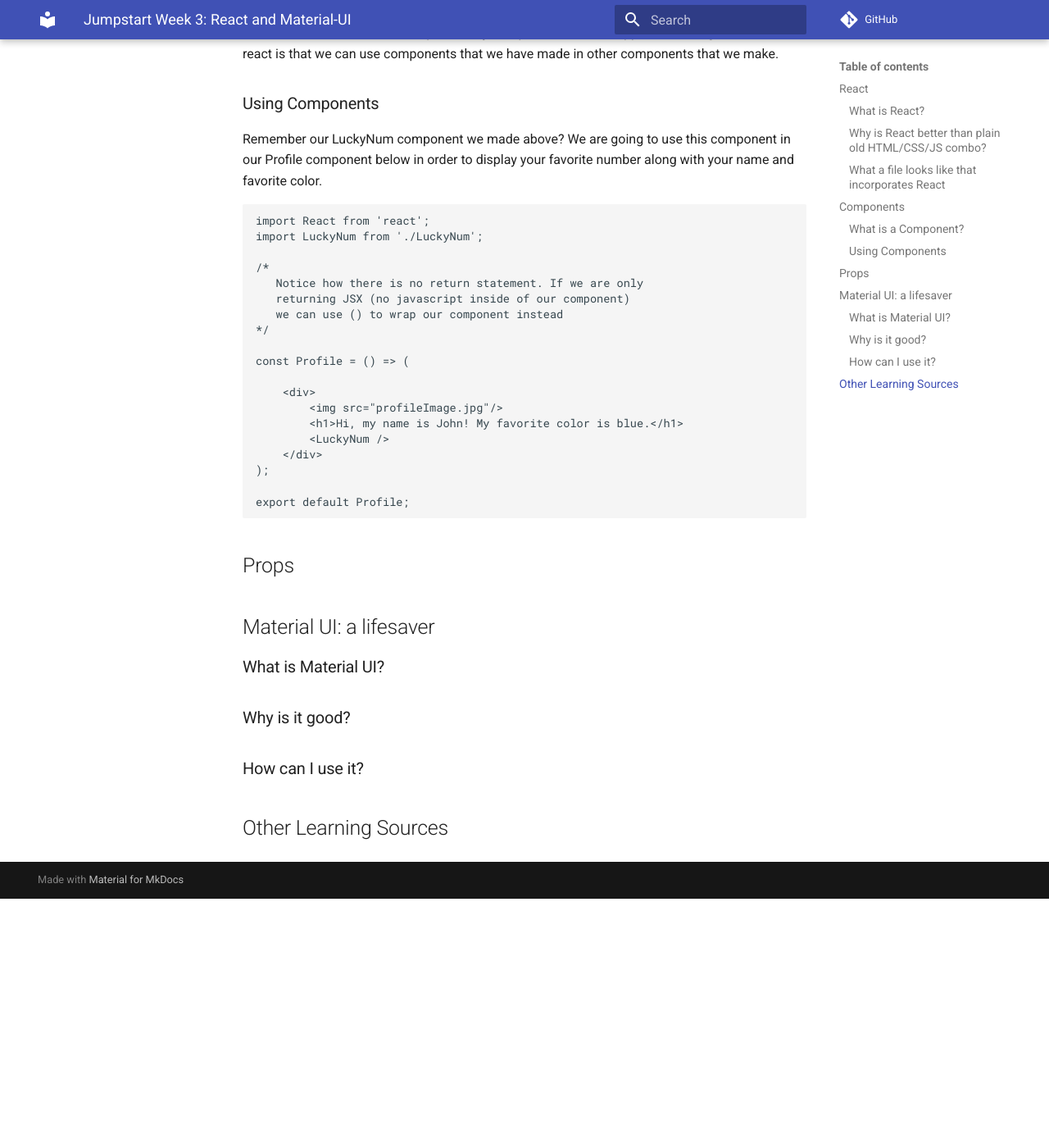
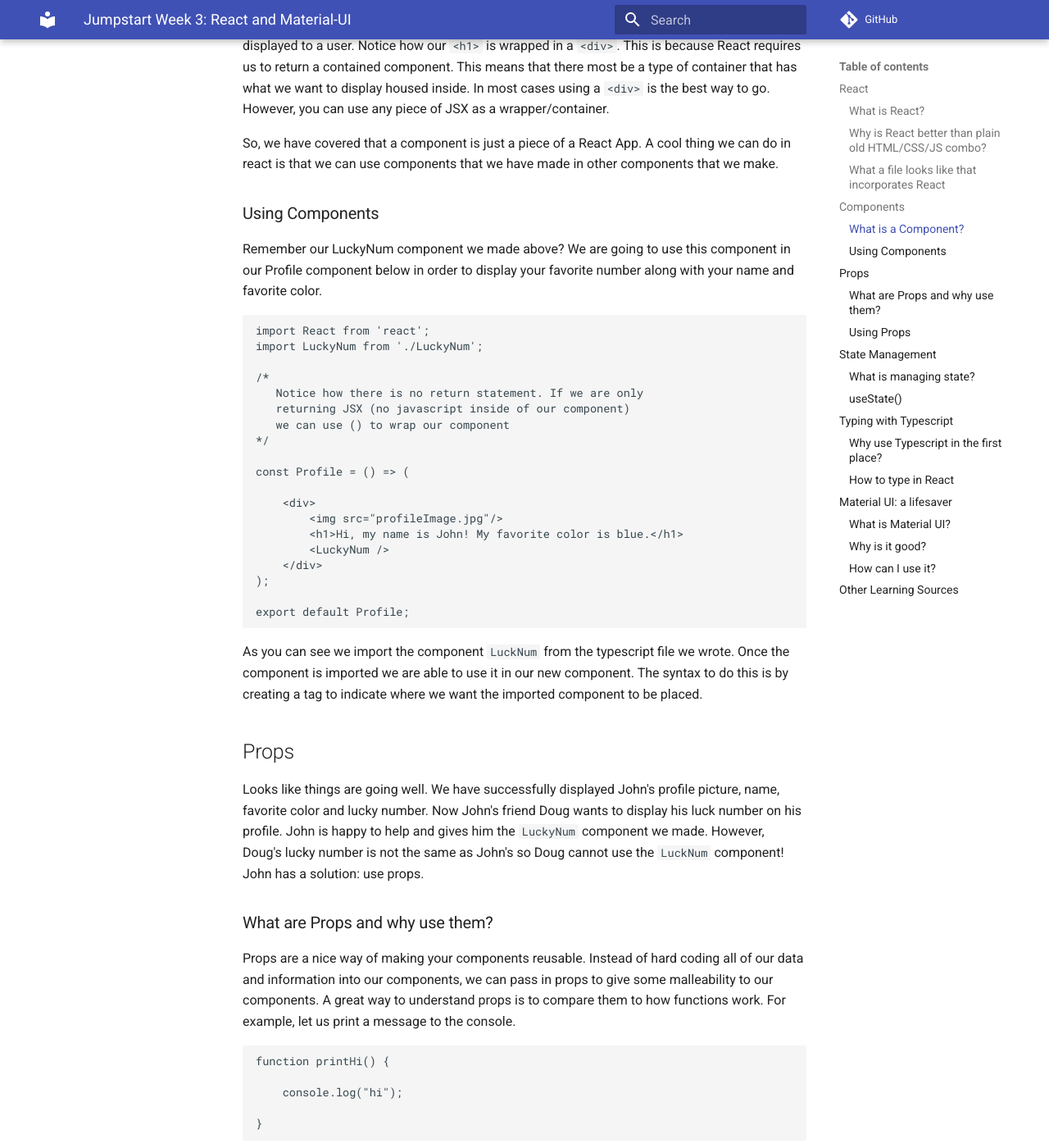
Before and after one commit to Code-4-Community/learning-resources, an MkDocs documentation site: the page built from docs/week-3.md, in a window 1280 px wide and 1400 px high, scrolled down 2136 px. Shown: the whole window at 82% size. Built offline with MkDocs 1.6.1 and Material for MkDocs 9.7.7, drawn with Linux system fonts in a browser that asks for light colours; comment, search, counter and statistics services are not loaded; before the commit the page ends 3232 px from its top, so only the background shows below that; some of the changed text lies outside the part shown.

Commit message:
only have useState, typing and material-ui left

````diff
--- a/docs/week-3.md
+++ b/docs/week-3.md
@@ -6,6 +6,10 @@
 and now you will get to learn about this awesome tool.
 
 ## React
+Our good friend John wants to make an interactive user interface for his website but does not want to go through
+the whole process of Creating an HTML layout and then applying a CSS stylesheet and finally adding in Javascript
+functionality and liveliness. If only there was a simple library that can do all of this for us and more.......oh
+wait there is. It is called React and it is dope.
 
 ### What is React?
 React is a declarative, efficient, and flexible JavaScript library for building user interfaces.
@@ -109,8 +113,162 @@
 export default Profile;
 ```
 
+As you can see we import the component `LuckNum` from the typescript file we wrote. Once the component is imported
+we are able to use it in our new component. The syntax to do this is by creating a tag to indicate where we
+want the imported component to be placed.
+
 ## Props
+Looks like things are going well. We have successfully displayed John's profile picture, name, favorite color and
+lucky number. Now John's friend Doug wants to display his luck number on his profile. John is happy to help and
+gives him the `LuckyNum` component we made. However, Doug's lucky number is not the same as John's so Doug cannot
+use the `LuckNum` component! John has a solution: use props.
 
+### What are Props and why use them?
+Props are a nice way of making your components reusable. Instead of hard coding all of our data and information
+into our components, we can pass in props to give some malleability to our components. A great way to understand
+props is to compare them to how functions work. For example, let us print a message to the console.
+
+```
+function printHi() {
+
+    console.log("hi");
+
+}
+```
+
+We successfully printed "hi" to the console! Now what if we wanted to print "hey" to the console. We would have
+to make a new function because `printHi()` only prints "hi". We would then have to make `printHey()`.
+
+```
+function printHey() {
+
+    console.log("hey");
+
+}
+```
+
+We have now printed "hi" and "hey", but it is very repetitive and not efficient. If we wanted to print another
+message we would have to make a new function OR we can just add a parameter to a function to print whatever we
+want to the console and we would not need to make a new function each time. All we would need to do is pass in
+our message as a parameter like so.
+
+```
+function printMessage(message) {
+
+    console.log("Here is your note: " + message);
+
+}
+```
+
+Now we can reuse the function whenever we want to print something to the console!
+
+### Using Props
+This same logic can be applied when we use props. Let us revisit the `LuckyNum` component again.
+
+```
+import React from 'react';
+
+const LuckyNum = () => {
+
+    let myLuckyNumber = 7;
+
+    return(
+        <div>
+            <h1>My Lucky Number is {myLuckyNumber}</h1>
+        </div>
+    );
+}
+
+export default LuckyNum;
+```
+
+Right now this component only displays John's lucky number. In order to make this component more reusable so that
+Doug can use it, we must add props. We add props as a parameter of the function component.
+
+```
+import React from 'react';
+
+const LuckyNum = (props) => {
+
+    let myLuckyNumber = 7;
+
+    return(
+        <div>
+            <h1>My Lucky Number is {myLuckyNumber}</h1>
+        </div>
+    );
+}
+
+export default LuckyNum;
+```
+
+Now that we have access to `props` we can simply display the luckyNum field of the prop object.
+
+```
+import React from 'react';
+
+const LuckyNum = (props) => (
+
+    <div>
+        <h1>My Lucky Number is {props.luckNumber}</h1>
+    </div>
+
+)
+
+export default LuckyNum;
+```
+Our component is now reuseable!! We now can use it on Doug's profile like so.
+
+```
+import React from 'react';
+import LuckyNum from './LuckyNum';
+
+const Profile = () => (
+
+    <div>
+        <img src="profileImage.jpg"/>
+        <h1>Hi, my name is Doug! My favorite color is purple.</h1>
+        <LuckyNum luckyNum={1111}/>
+    </div>
+);
+
+export default Profile;
+```
+
+`props` is an object that React makes for each component. When you pass parameters into component declaration
+like we did with `LuckNum` React adds the parameter as a field of the object `props`. In order to get the field
+of the object we simply access the object's field like we would any other object.
+
+> We can make the `Profile` component more reusable with props. Try now to add props to make `Profile` more
+>generic (possible answer below).
+
+```
+import React from 'react';
+import LuckyNum from './LuckyNum';
+
+const Profile = (props) => (
+
+    <div>
+        <img src=`${props.profileURL}`/>
+        <h1>Hi, my name is {props.name}! My favorite color is {props.favoriteColor}.</h1>
+        <LuckyNum luckyNum={props.luckyNum}/>
+    </div>
+);
+
+export default Profile;
+```
+
+##State Management
+
+### What is managing state?
+
+### useState()
+
+## Typing with Typescript
+
+### Why use Typescript in the first place?
+
+### How to type in React
 
 ## Material UI: a lifesaver
 
````
Also changed, not shown: other parts of docs/week-3.md (+1 -1 lines).
